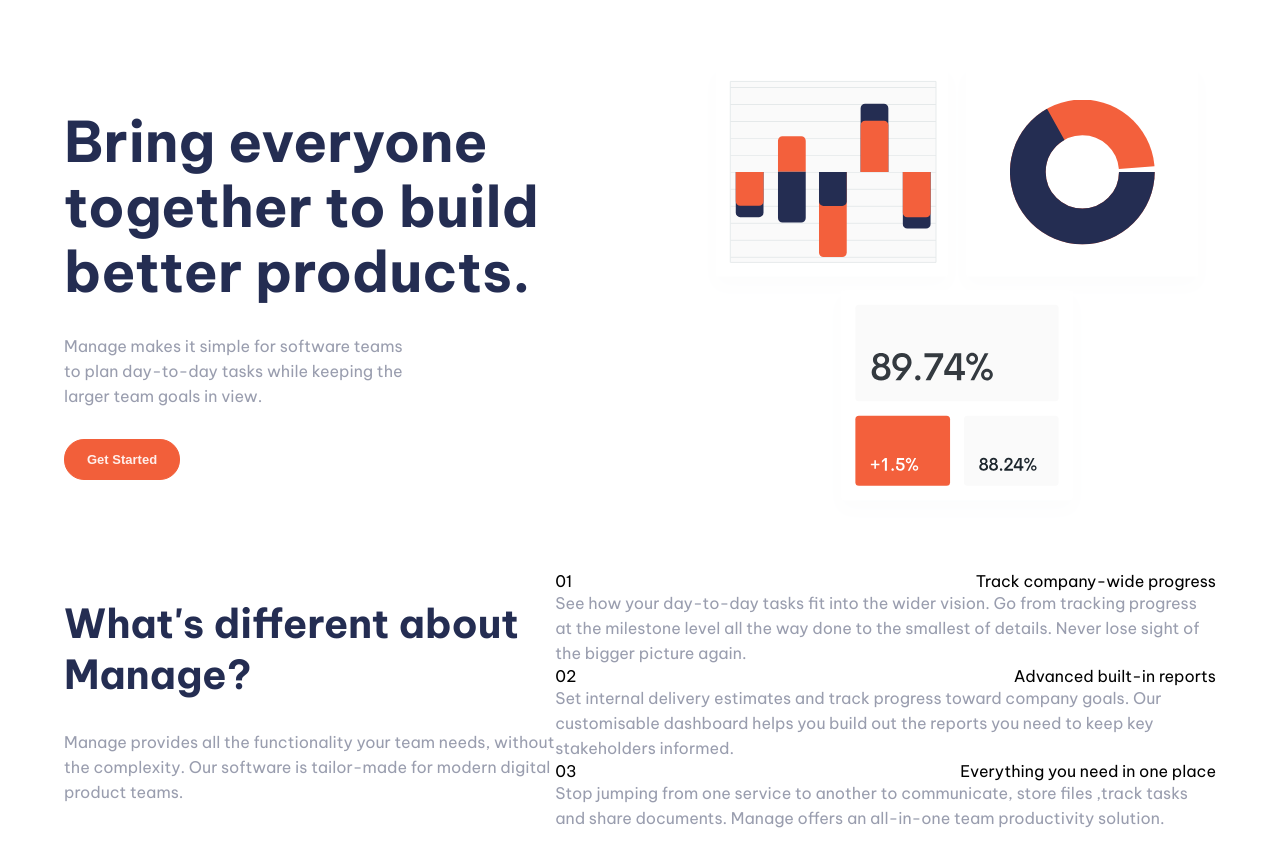
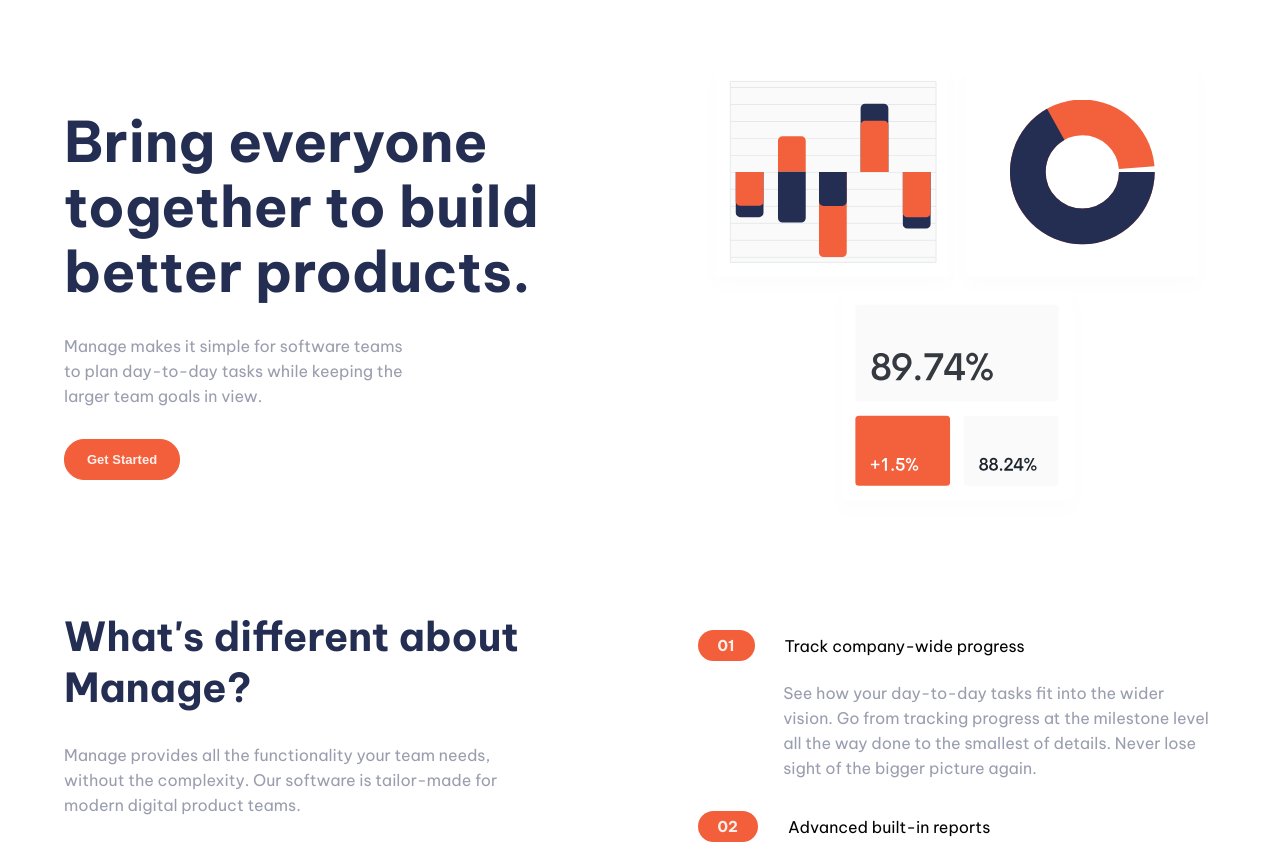
Before and after one commit to Abdullah-Ishtiaq69/Figma-based-Website-2, a plain HTML site: page index.html in a window 1280 px wide. Shown: the part 83-942 px from the top of the page. Before the commit the page ends 914 px from the top, so only its background shows below. Drawn offline with Linux system fonts and the light colour scheme.

Commit message:
Third Section Complete

```diff
--- a/index.html
+++ b/index.html
@@ -46,22 +46,22 @@
                     <p class="p">Manage provides all the functionality your team needs, without the complexity. Our software is tailor-made for modern digital product teams.</p>
                 </div>
                 <div class="third-section-right">
-                    <div class="third-right-sub-section">
-                        <div class="third-right-heading-section flex-space-between">
+                    <div class="third-right-sub-section mt-5">
+                        <div class="third-right-heading-section flex-space-between mt-4">
                             <div class="third-right-heading-numbering">01</div>
                             <div class="third-right-heading">Track company-wide progress</div>
                         </div>
                         <p class="p">See how your day-to-day tasks fit into the wider vision. Go from tracking progress at the milestone level all the way done to the smallest of details. Never lose sight of the bigger picture again.</p>
                     </div>
-                    <div class="third-right-sub-section">
-                        <div class="third-right-heading-section flex-space-between">
+                    <div class="third-right-sub-section mt-5">
+                        <div class="third-right-heading-section flex-space-between mt-4">
                             <div class="third-right-heading-numbering">02</div>
                             <div class="third-right-heading">Advanced built-in reports</div>
                         </div>
                         <p class="p">Set internal delivery estimates and track progress toward company goals. Our customisable dashboard helps you build out the reports you need to keep key stakeholders informed.</p>
                     </div>
-                    <div class="third-right-sub-section">
-                        <div class="third-right-heading-section flex-space-between">
+                    <div class="third-right-sub-section mt-5">
+                        <div class="third-right-heading-section flex-space-between mt-4">
                             <div class="third-right-heading-numbering">03</div>
                             <div class="third-right-heading">Everything you need in one place</div>
                         </div>
--- a/styles.css
+++ b/styles.css
@@ -27,6 +27,10 @@
     --line-height-h1: 65px;
     --line-height-h2: 40px;
     --line-height-p: 25px;
+
+    --radius-pill: 20px;
+    --radius-circle: 50%;
+    --radius-light: 6px;
 }
 
 /*      CSS Reset       */
@@ -93,7 +97,7 @@
     font-weight: var(--fw-bold);
     text-transform: capitalize;
     border: 1px solid var(--orange-color);
-    border-radius: 20px;
+    border-radius: var(--radius-pill);
     cursor: pointer;
 }
 
@@ -140,7 +144,7 @@
 /* ---------------------------------------->               Hero Section          <-------------------------------------------------------- */
 
 .hero-section {
-    margin: 40px auto;
+    margin: 40px auto 80px;
 }
 
 .hero-section .hero-section-left {
@@ -157,6 +161,34 @@
 
 /* ---------------------------------------->               Third Section            <-------------------------------------------------------- */
 
+.third-section {
+    align-items: baseline;
+}
+
+.third-section-left {
+    width: 40%;
+}
+
+.third-section-right {
+    width: 45%;
+}
+
 .third-right-heading-section {
+    justify-content: flex-start;
+    column-gap: 30px;
+}
 
+.third-right-heading-numbering {
+    padding: 6px 20px;
+    color: var(--white-color);
+    font-size: var(--fs-500);
+    font-weight: var(--fw-bold);
+    background-color: var(--orange-color);
+    border-radius: var(--radius-pill);
 }
+
+.third-right-sub-section p {
+    margin-left: 16.5%;
+}
+
+/* ---------------------------------------->            Testimonial Section       <-------------------------------------------------------- */
```
